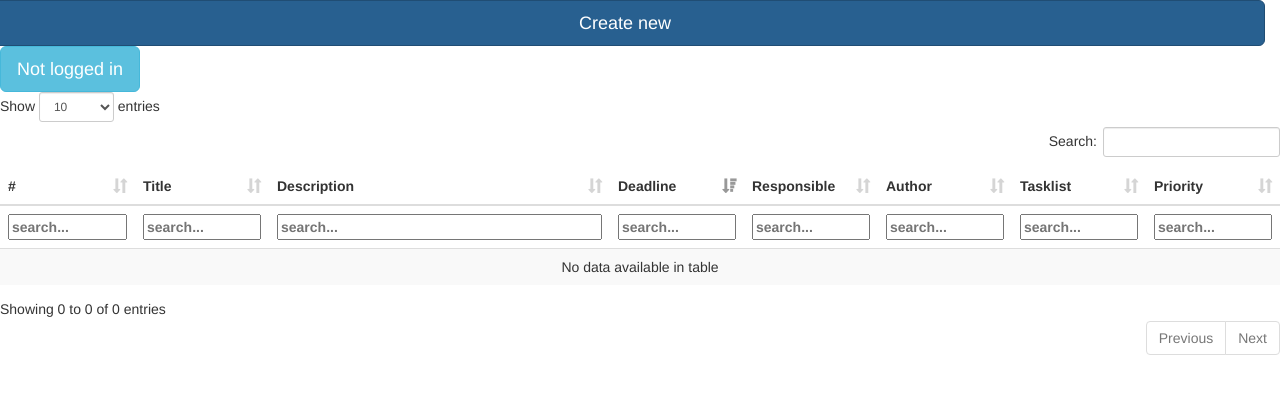
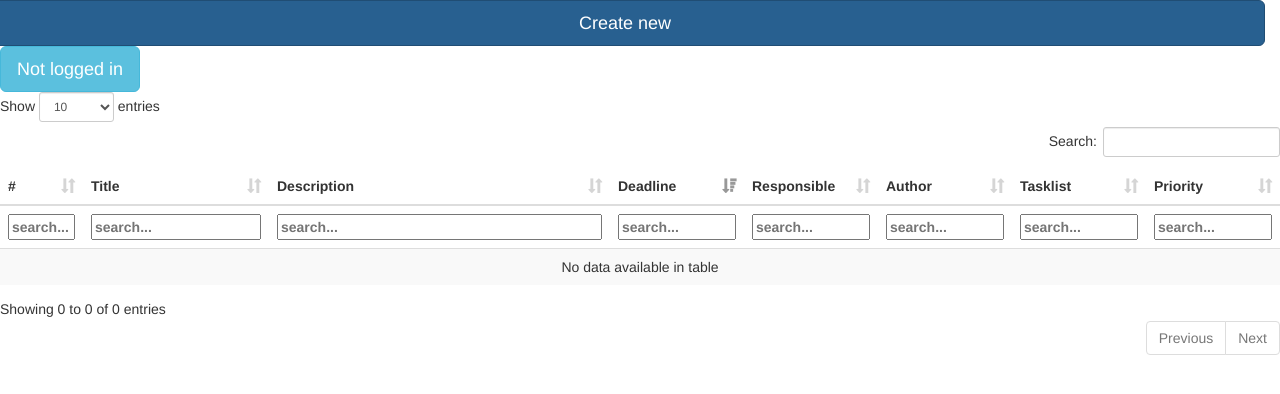
Before and after one commit to cristianmtr/tracker, a Flask app: page / in a window 1280 px wide. Shown: the top 394 px of the page. Run offline with Flask 2, Linux system fonts and the light colour scheme; data that the repository does not hold is empty; parts of the project's set-up code (start-up, migrations or seed data) failed here and were passed over; some libraries are stand-ins or nearby versions.

Commit message:
id to 5% width; title to 15%;

```diff
--- a/static/main.css
+++ b/static/main.css
@@ -42,14 +42,14 @@ table td {
 
 .countTable table tr td:nth-child(1), thead th:nth-child(1) {
     /*color: yellow;*/
-    width: 10%;
-    max-width: 10%;
+    width: 5%;
+    max-width: 5%;
 }
 
 .countTable table tr td:nth-child(2), thead th:nth-child(2) {
     /*color: yellow;*/
-    width: 10%;
-    max-width: 10%;
+    width: 15%;
+    max-width: 15%;
 }
 
 .countTable table tr td:nth-child(3), thead th:nth-child(3) {
```
